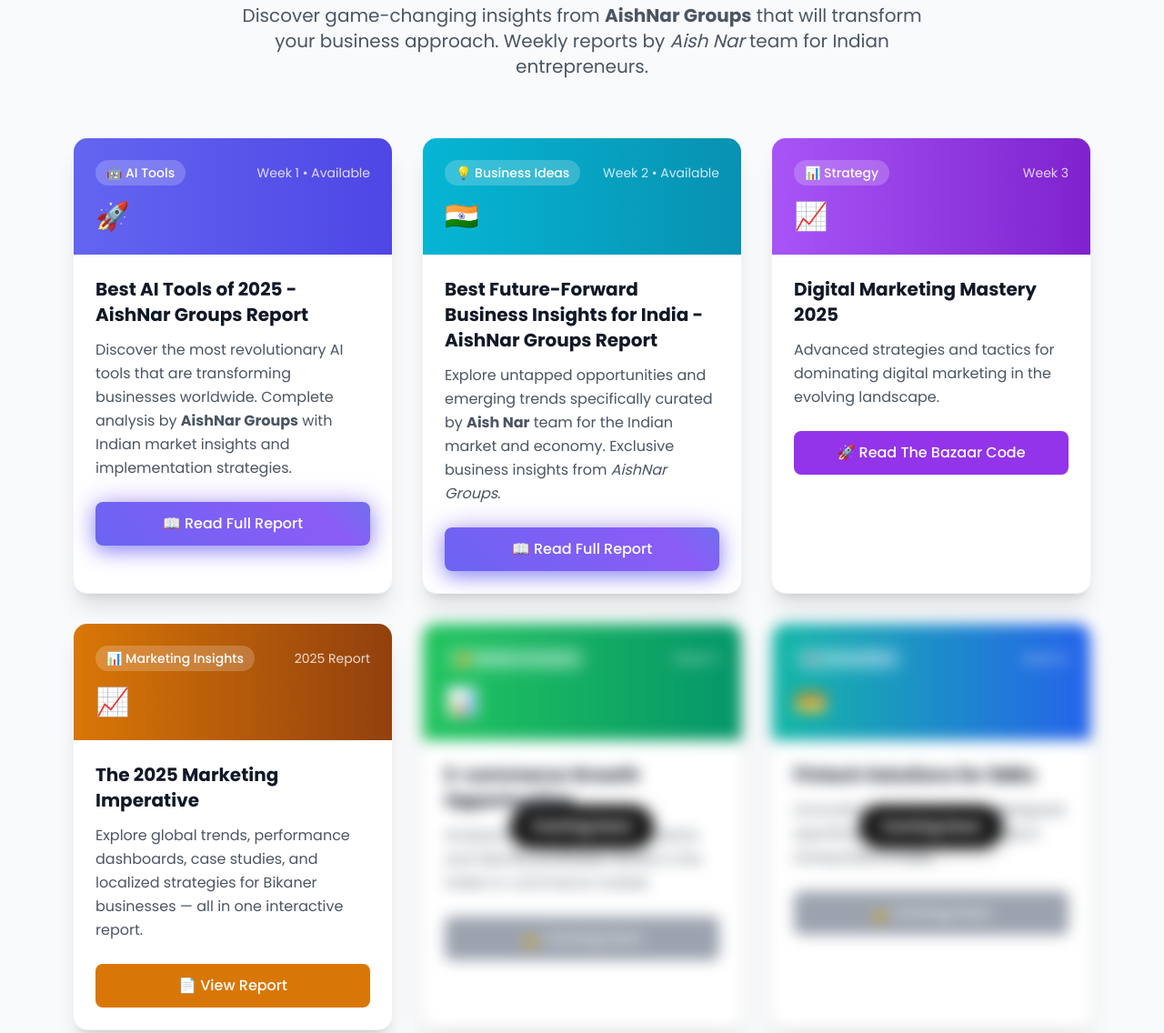
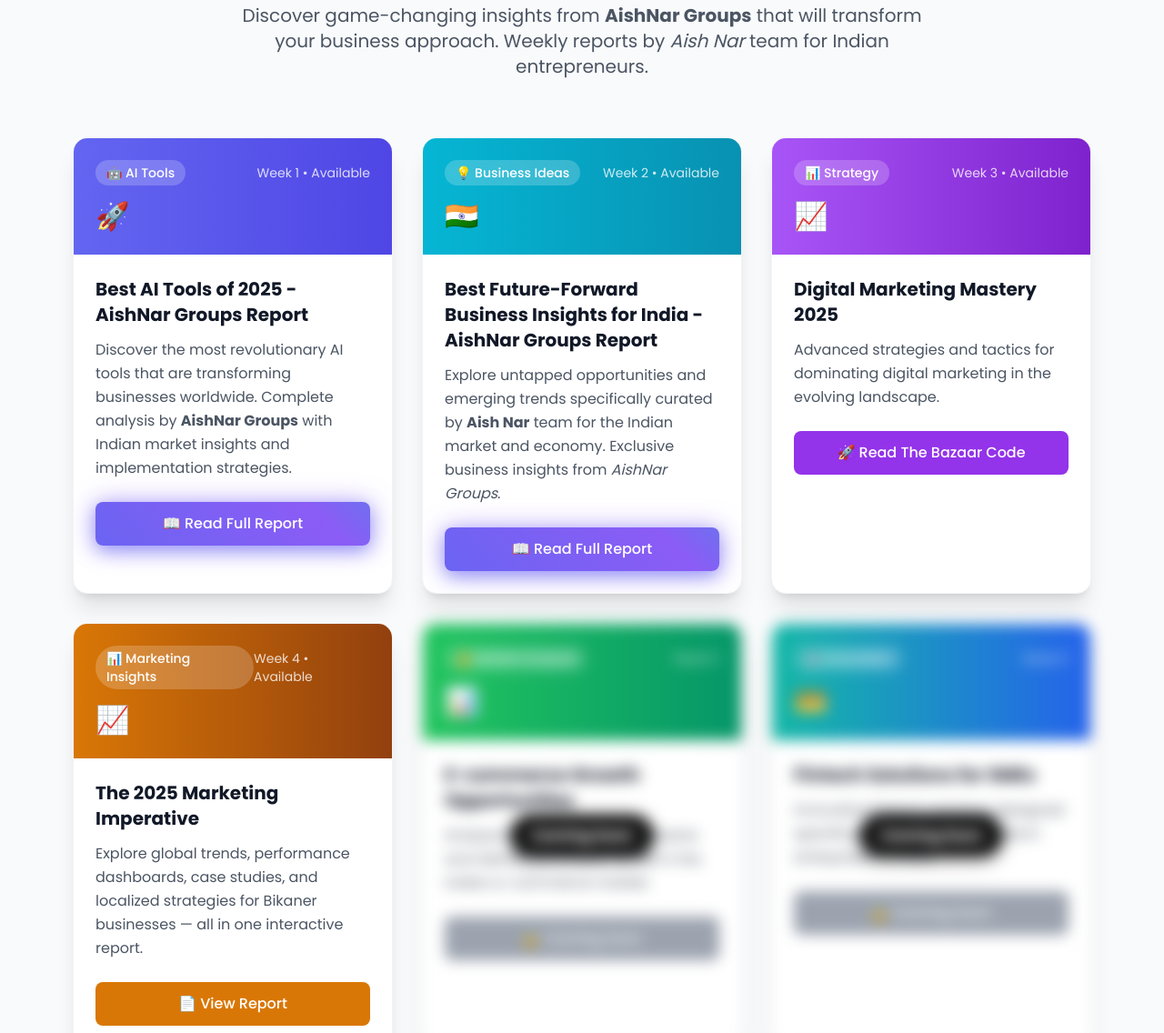
Before and after one commit to narenderbegad/reports, a plain HTML site: page index.html in a window 1280 px wide. Shown: the part 1619-2755 px from the top of the page at 91% size. Drawn offline with nearby package versions, Linux system fonts and the light colour scheme.

Commit message:
Update index.html

```diff
--- a/index.html
+++ b/index.html
@@ -510,7 +510,7 @@
             <span class="bg-white bg-opacity-20 text-white px-3 py-1 rounded-full text-sm font-medium">
                 📊 Strategy
             </span>
-            <span class="text-white text-sm opacity-80">Week 3</span>
+            <span class="text-white text-sm opacity-80">Week 3 • Available</span>
         </div>
         <div class="text-white">
             <span class="text-3xl">📈</span>
@@ -538,7 +538,7 @@
             <span class="bg-white bg-opacity-20 text-white px-3 py-1 rounded-full text-sm font-medium">
                 📊 Marketing Insights
             </span>
-            <span class="text-white text-sm opacity-80">2025 Report</span>
+            <span class="text-white text-sm opacity-80">Week 4 • Available</span>
         </div>
         <div class="text-white">
             <span class="text-3xl">📈</span>
```
